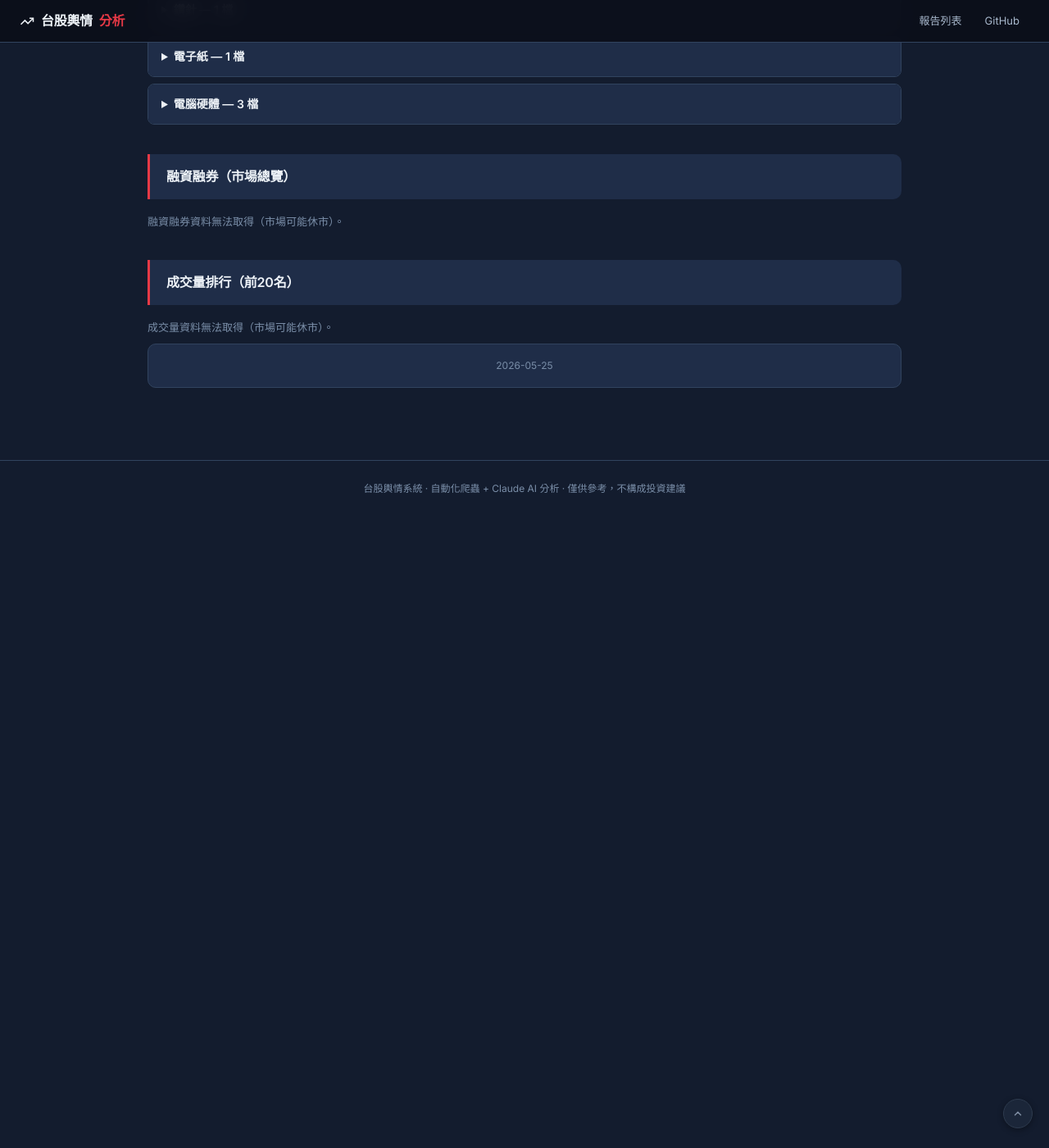
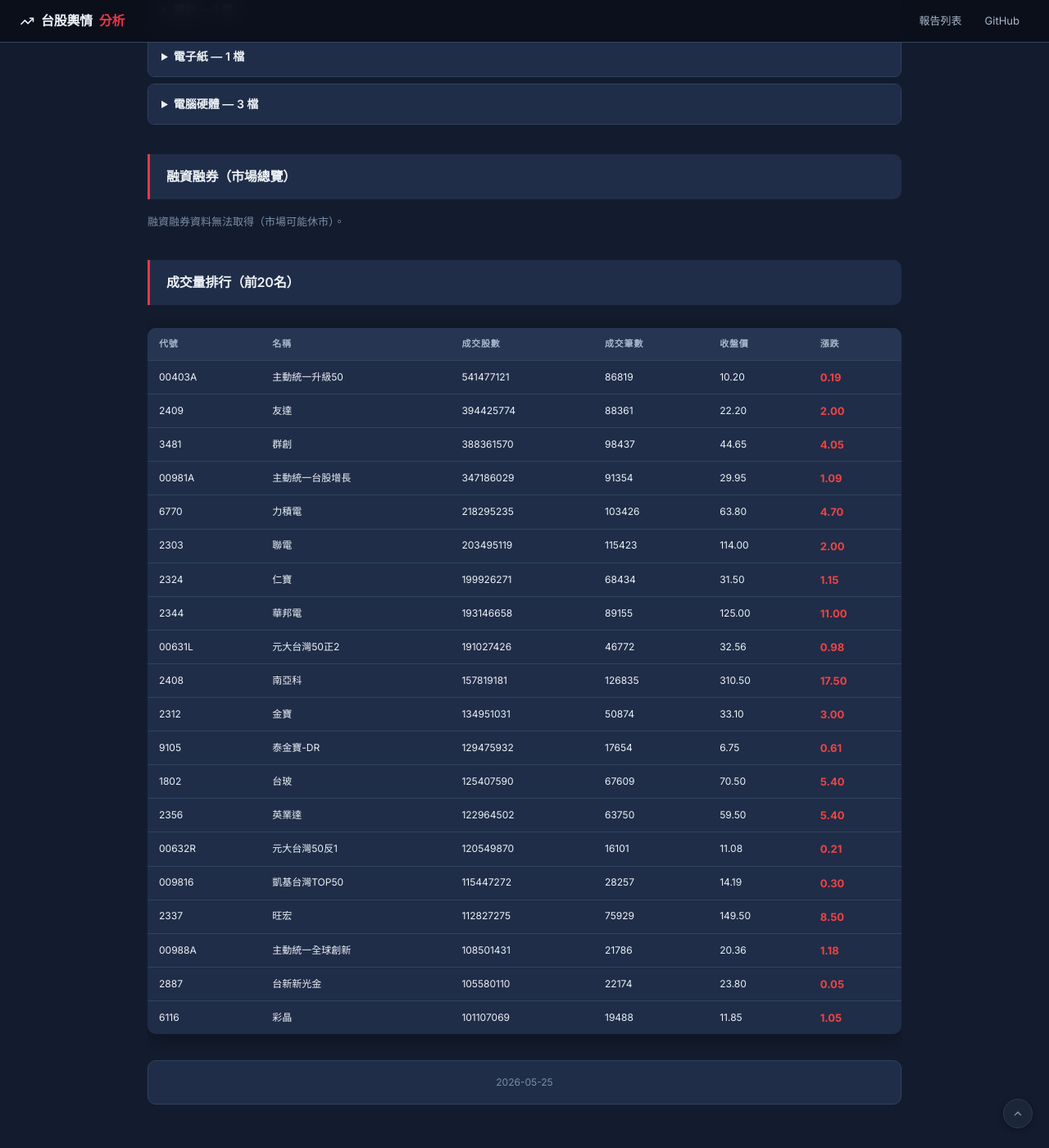
Before and after one commit to Jason0308p/tw-stock-report, a Jekyll site: the page built from reports/latest.html, in a window 1280 px wide and 1400 px high, scrolled down 5271 px. Shown: the whole window at 82% size. Built offline with Jekyll 4.4.1, drawn with Linux system fonts in a browser that asks for light colours; before the commit the page ends 5901 px from its top, so only the background shows below that.

Commit message:
report: 2026-05-25

```diff
--- a/reports/latest.html
+++ b/reports/latest.html
@@ -694,7 +694,28 @@ report_date: 2026-05-25
 <h2 id="sec-margin">融資融券（市場總覽）</h2>
 <p style="color:var(--text3);font-size:13px">融資融券資料無法取得（市場可能休市）。</p>
 <h2 id="sec-volume">成交量排行（前20名）</h2>
-<p style="color:var(--text3);font-size:13px">成交量資料無法取得（市場可能休市）。</p>
+<table><thead><tr><th>代號</th><th>名稱</th><th>成交股數</th><th>成交筆數</th><th>收盤價</th><th>漲跌</th></tr></thead><tbody>
+<tr><td style="font-size:12px">00403A</td><td style="font-size:12px">主動統一升級50</td><td style="font-size:12px">541477121</td><td style="font-size:12px">86819</td><td style="font-size:12px">10.20</td><td><b style="color:#ef4444">0.19</b></td></tr>
+<tr><td style="font-size:12px">2409</td><td style="font-size:12px">友達</td><td style="font-size:12px">394425774</td><td style="font-size:12px">88361</td><td style="font-size:12px">22.20</td><td><b style="color:#ef4444">2.00</b></td></tr>
+<tr><td style="font-size:12px">3481</td><td style="font-size:12px">群創</td><td style="font-size:12px">388361570</td><td style="font-size:12px">98437</td><td style="font-size:12px">44.65</td><td><b style="color:#ef4444">4.05</b></td></tr>
+<tr><td style="font-size:12px">00981A</td><td style="font-size:12px">主動統一台股增長</td><td style="font-size:12px">347186029</td><td style="font-size:12px">91354</td><td style="font-size:12px">29.95</td><td><b style="color:#ef4444">1.09</b></td></tr>
+<tr><td style="font-size:12px">6770</td><td style="font-size:12px">力積電</td><td style="font-size:12px">218295235</td><td style="font-size:12px">103426</td><td style="font-size:12px">63.80</td><td><b style="color:#ef4444">4.70</b></td></tr>
+<tr><td style="font-size:12px">2303</td><td style="font-size:12px">聯電</td><td style="font-size:12px">203495119</td><td style="font-size:12px">115423</td><td style="font-size:12px">114.00</td><td><b style="color:#ef4444">2.00</b></td></tr>
+<tr><td style="font-size:12px">2324</td><td style="font-size:12px">仁寶</td><td style="font-size:12px">199926271</td><td style="font-size:12px">68434</td><td style="font-size:12px">31.50</td><td><b style="color:#ef4444">1.15</b></td></tr>
+<tr><td style="font-size:12px">2344</td><td style="font-size:12px">華邦電</td><td style="font-size:12px">193146658</td><td style="font-size:12px">89155</td><td style="font-size:12px">125.00</td><td><b style="color:#ef4444">11.00</b></td></tr>
+<tr><td style="font-size:12px">00631L</td><td style="font-size:12px">元大台灣50正2</td><td style="font-size:12px">191027426</td><td style="font-size:12px">46772</td><td style="font-size:12px">32.56</td><td><b style="color:#ef4444">0.98</b></td></tr>
+<tr><td style="font-size:12px">2408</td><td style="font-size:12px">南亞科</td><td style="font-size:12px">157819181</td><td style="font-size:12px">126835</td><td style="font-size:12px">310.50</td><td><b style="color:#ef4444">17.50</b></td></tr>
+<tr><td style="font-size:12px">2312</td><td style="font-size:12px">金寶</td><td style="font-size:12px">134951031</td><td style="font-size:12px">50874</td><td style="font-size:12px">33.10</td><td><b style="color:#ef4444">3.00</b></td></tr>
+<tr><td style="font-size:12px">9105</td><td style="font-size:12px">泰金寶-DR</td><td style="font-size:12px">129475932</td><td style="font-size:12px">17654</td><td style="font-size:12px">6.75</td><td><b style="color:#ef4444">0.61</b></td></tr>
+<tr><td style="font-size:12px">1802</td><td style="font-size:12px">台玻</td><td style="font-size:12px">125407590</td><td style="font-size:12px">67609</td><td style="font-size:12px">70.50</td><td><b style="color:#ef4444">5.40</b></td></tr>
+<tr><td style="font-size:12px">2356</td><td style="font-size:12px">英業達</td><td style="font-size:12px">122964502</td><td style="font-size:12px">63750</td><td style="font-size:12px">59.50</td><td><b style="color:#ef4444">5.40</b></td></tr>
+<tr><td style="font-size:12px">00632R</td><td style="font-size:12px">元大台灣50反1</td><td style="font-size:12px">120549870</td><td style="font-size:12px">16101</td><td style="font-size:12px">11.08</td><td><b style="color:#ef4444">0.21</b></td></tr>
+<tr><td style="font-size:12px">009816</td><td style="font-size:12px">凱基台灣TOP50</td><td style="font-size:12px">115447272</td><td style="font-size:12px">28257</td><td style="font-size:12px">14.19</td><td><b style="color:#ef4444">0.30</b></td></tr>
+<tr><td style="font-size:12px">2337</td><td style="font-size:12px">旺宏</td><td style="font-size:12px">112827275</td><td style="font-size:12px">75929</td><td style="font-size:12px">149.50</td><td><b style="color:#ef4444">8.50</b></td></tr>
+<tr><td style="font-size:12px">00988A</td><td style="font-size:12px">主動統一全球創新</td><td style="font-size:12px">108501431</td><td style="font-size:12px">21786</td><td style="font-size:12px">20.36</td><td><b style="color:#ef4444">1.18</b></td></tr>
+<tr><td style="font-size:12px">2887</td><td style="font-size:12px">台新新光金</td><td style="font-size:12px">105580110</td><td style="font-size:12px">22174</td><td style="font-size:12px">23.80</td><td><b style="color:#ef4444">0.05</b></td></tr>
+<tr><td style="font-size:12px">6116</td><td style="font-size:12px">彩晶</td><td style="font-size:12px">101107069</td><td style="font-size:12px">19488</td><td style="font-size:12px">11.85</td><td><b style="color:#ef4444">1.05</b></td></tr>
+</tbody></table>
 <script>document.querySelectorAll("a[href^='#stock-']").forEach(a=>{a.addEventListener("click",()=>{const el=document.getElementById(a.getAttribute("href").slice(1));if(el){let p=el.parentElement;while(p){if(p.tagName==="DETAILS")p.open=true;p=p.parentElement;}}});});</script>
 
 <div class="page-nav"><span></span><span class="page-nav-center">2026-05-25</span><span></span></div>
```
